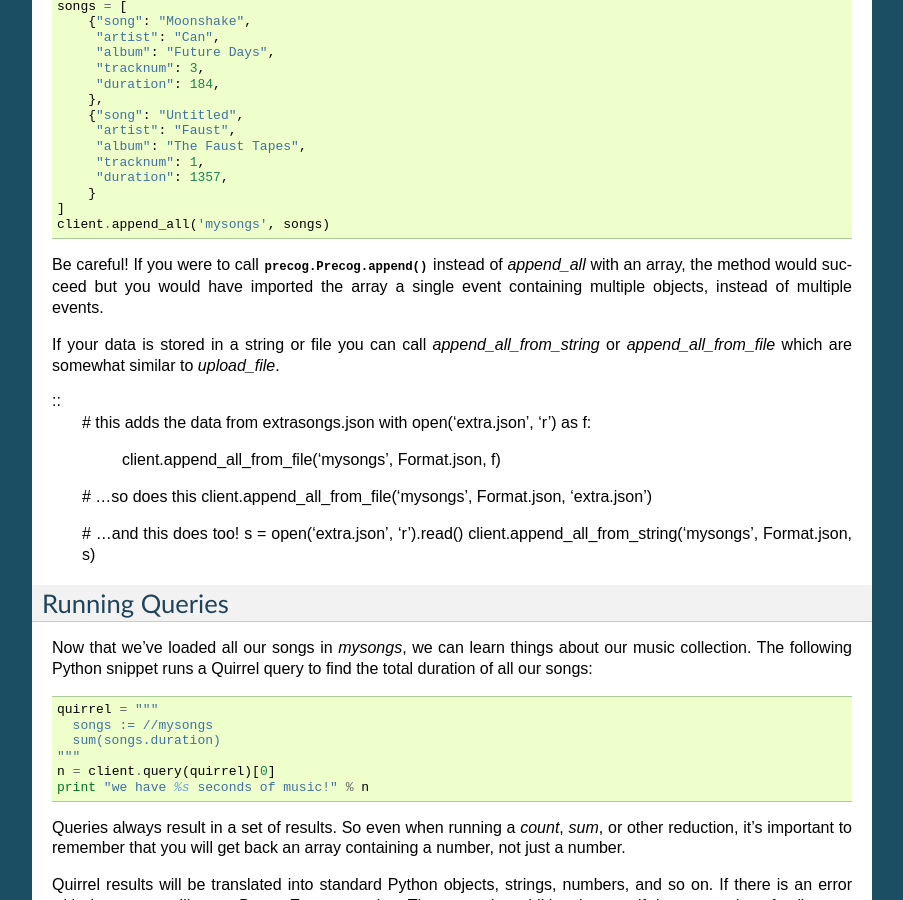
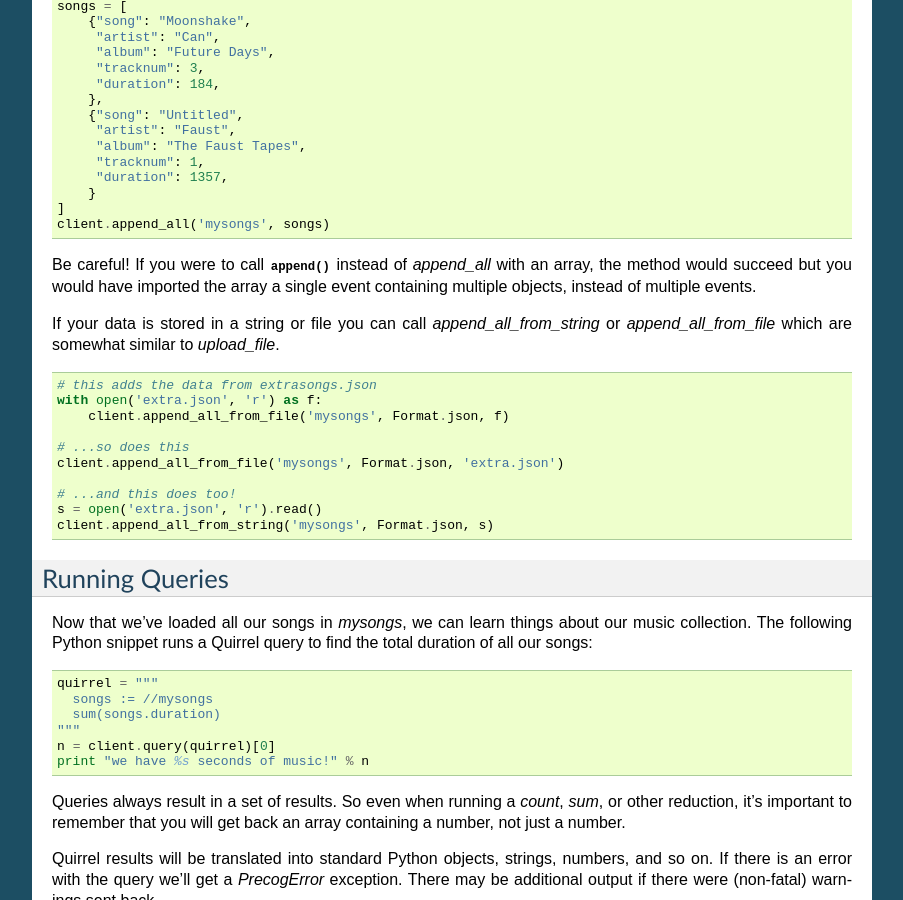
Before and after one commit to precog/precog_python_client, a Sphinx documentation site: the page built from doc/source/getting_started.rst, in a window 1280 px wide and 900 px high, scrolled down 2071 px. Shown: the whole window, without its empty margins (198-1101 px from the left). Built offline with Sphinx 7.4.7, drawn with Linux system fonts in a browser that asks for light colours.

Commit message:
Missing code block, tweaked method reference

```diff
--- a/doc/source/getting_started.rst
+++ b/doc/source/getting_started.rst
@@ -142,7 +142,7 @@ This can also be done in bulk using `append_all` and an array::
         ]
         client.append_all('mysongs', songs)
 
-Be careful! If you were to call :meth:`precog.Precog.append` instead of `append_all` with
+Be careful! If you were to call :meth:`~precog.Precog.append` instead of `append_all` with
 an array, the method would succeed but you would have imported the
 array a single event containing multiple objects, instead of multiple
 events.
@@ -151,7 +151,8 @@ If your data is stored in a string or file you can call
 `append_all_from_string` or `append_all_from_file` which are somewhat
 similar to `upload_file`.
 
-::
+.. code-block:: python
+
         # this adds the data from extrasongs.json
         with open('extra.json', 'r') as f:
             client.append_all_from_file('mysongs', Format.json, f)
```
